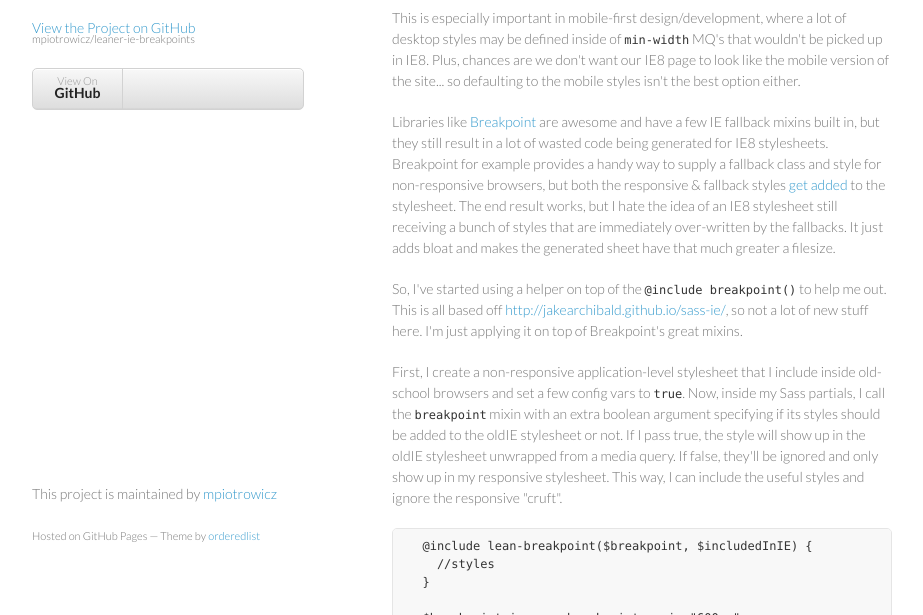
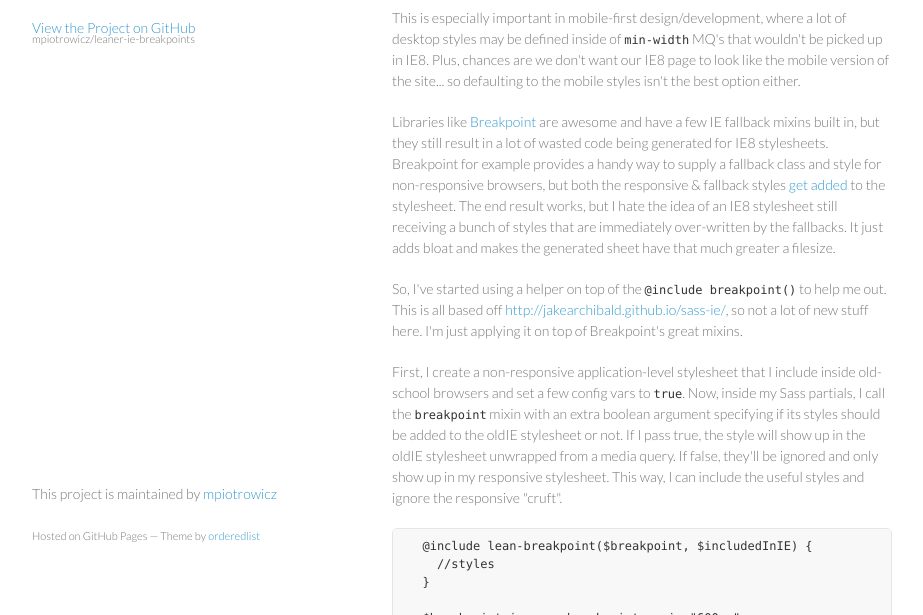
Before and after one commit to mpiotrowicz/leaner-ie-breakpoints, a plain HTML site: page index.html in a window 1280 px wide. Shown: the part 185-800 px from the top of the page, without its empty margins (178-1101 px from the left). Drawn offline with Linux system fonts and the light colour scheme.

Commit message:
Update index.html

```diff
--- a/index.html
+++ b/index.html
@@ -19,11 +19,6 @@
         <p>alternative approach to providing IE backup using Susy grids</p>
 
         <p class="view"><a href="https://github.com/mpiotrowicz/leaner-ie-breakpoints">View the Project on GitHub <small>mpiotrowicz/leaner-ie-breakpoints</small></a></p>
-
-
-        <ul>
-          <li><a href="https://github.com/mpiotrowicz/leaner-ie-breakpoints">View On <strong>GitHub</strong></a></li>
-        </ul>
       </header>
       <section>
         <h1>
```
